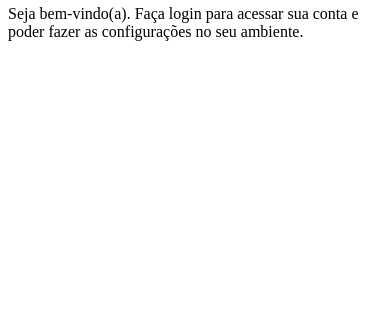
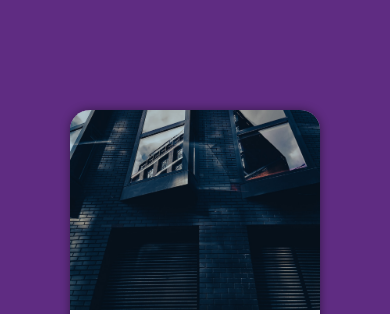
Before and after one commit to brunogomesz/projeto-login, a plain HTML site: page index.html in a window 390 px wide. Shown: the part 62-376 px from the top of the page. Drawn offline with Linux system fonts and the light colour scheme.

Commit message:
versão mobile first da tela de login

```diff
--- a/estilos/style.css
+++ b/estilos/style.css
@@ -7,3 +7,51 @@ Verde: #49a09d
 Lilás: #5f2c82
 
 */
+
+
+* {
+    font-family: -apple-system, BlinkMacSystemFont, 'Segoe UI', Roboto, Oxygen, Ubuntu, Cantarell, 'Open Sans', 'Helvetica Neue', sans-serif;
+    padding: 0px;
+    margin: 0px;
+    box-sizing: border-box;
+}
+
+
+body, html {
+    background-color: #5f2c82;
+    height: 100vh;
+    width: 100vw;
+}
+
+main {
+    position: relative;
+    height: 100vh;
+    width: 100vw;
+}
+
+section#login {
+    position: absolute;
+    top: 50%;
+    left: 50%;
+    transform: translate(-50%, -50%);
+    overflow: hidden;
+
+    background-color: white;
+    width: 250px;
+    height: 500px;
+    border-radius: 20px;
+    box-shadow: 0px 0px 10px rgba(0, 0, 0, 0.450);
+}
+
+section#login > div#imagem {
+    display: block; /* não muda nada visualmente, mas estratégicamente sim*/
+    background: #5f2c82 url(../imagens/pexels-tanya-gomes-13183160.jpg);
+    background-size: cover;
+    background-position: bottom center;
+    height: 200px;
+}
+
+section#login > div#formulario {
+    display: block; /* não muda nada visualmente, mas estratégicamente sim*/
+    padding: 10px;
+}
```
Also changed, not shown: index.html (+1 -1 lines), imagens/pexels-tanya-gomes-13183160.jpg (renamed from estilos/pexels-tanya-gomes-13183160.jpg).
